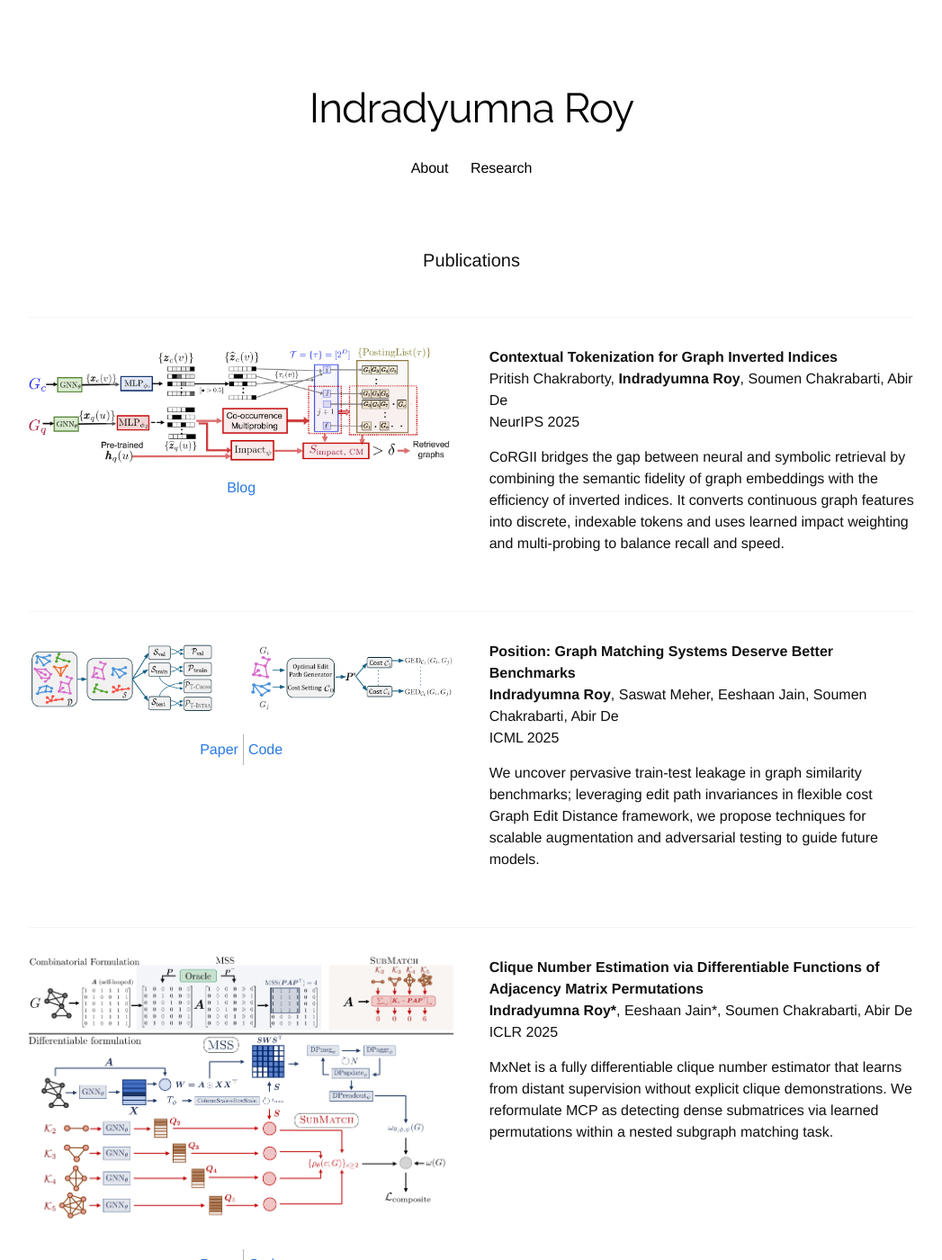
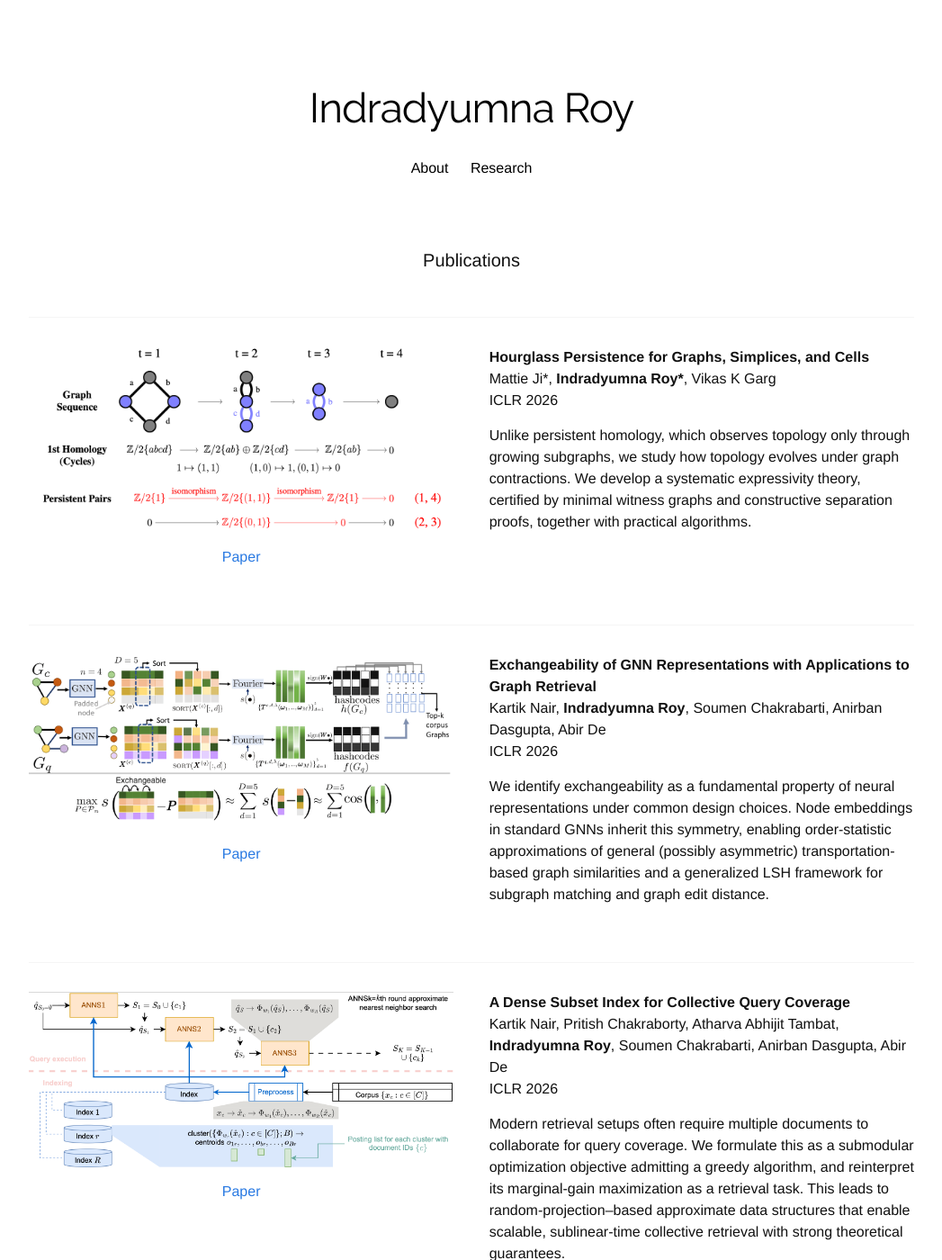
Before and after one commit to Indradyumna/indradyumna.github.io, a Jekyll site: the page built from research.html, in a window 1280 px wide and 1400 px high. Shown: the whole window at 90% size, without its empty margins (116-1163 px from the left). Built offline with Jekyll 4.4.1, drawn with Linux system fonts in a browser that asks for light colours; nearby versions of some CDN libraries; some web fonts are replaced; a style sheet for code colours, icons or effects is not loaded.

Commit message:
ICLR26 update

```diff
--- a/index.html
+++ b/index.html
@@ -7,6 +7,7 @@ title: "Indradyumna Roy"
 <div class="row">
 	<div class="seven columns">
 		<p> I am a PhD student at <a href="https://www.cse.iitb.ac.in/">CSE@IIT Bombay</a>, jointly advised by  <a href="https://abir-de.github.io/">Abir De</a> and <a href="https://www.cse.iitb.ac.in/~soumen">Soumen Chakrabarti</a>. </p>
+    Currently, I am also visiting <a href="https://people.csail.mit.edu/vgarg/">Vikas Garg</a> at <a href="https://quml.aalto.fi/about-us/">QuML Lab</a>@<a href="https://www.aalto.fi/en">Aalto University</a>
 
 		<p>  I design machine learning methods for predictive challenges on graphs, with a focus on neural graph retrieval. This currently involves developing deep learning models for solving graph combinatorial problems,  scalable retrieval methods with trainable hashing, and ensuring interpretability through explicit alignment-driven justifications.
 These techniques are applicable to multimodal retrieval involving graphs from diverse domains, such as knowledge graphs, scene graphs, social networks, and molecular graphs.</p>
@@ -26,14 +27,15 @@ These techniques are applicable to multimodal retrieval involving graphs from di
 
 <h1 class="page-heading">News</h1>
 <ul>
+  <li> Three papers [<a href="https://openreview.net/forum?id=mWN6cpA6Wr">1</a>, <a href="https://openreview.net/forum?id=HQcCd0laFq">2</a>,  <a href="https://openreview.net/forum?id=cUdODCFjUM">3</a>] accepted at ICLR 2026 </li>
   <li> Presenting a tutorial on <a href="https://cikm2025.org/program/tutorials#:~:text=Retrieval%20of%20Graph%20Structured%20Objects%3A%20Theory%20and%20Applications.">Retrieval of Graph Structured Objects: Theory and Applications</a> at <a href="https://cikm2025.org/">CIKM 2025</a> </li>
   <li> One <a href="https://pritishc.com/posts/2025/10/corgii-blog/">paper</a> accepted at NeurIPS 2025 </li>
   <li> Co-organizing Workshop on Differentiable Learning of Combinatorial Algorithms (<a href="https://sites.google.com/view/diffcoalg2025">DiffCoALG@NeurIPS 2025</a>) </li>
-  <li> Visiting Research Assistant with <a href="https://people.csail.mit.edu/vgarg/">Vikas Garg</a> at <a href="https://quml.aalto.fi/about-us/">QuML Lab</a>@<a href="https://www.aalto.fi/en">Aalto University</a> </li>
+  <!-- <li> Visiting Research Assistant with <a href="https://people.csail.mit.edu/vgarg/">Vikas Garg</a> at <a href="https://quml.aalto.fi/about-us/">QuML Lab</a>@<a href="https://www.aalto.fi/en">Aalto University</a> </li> -->
   <li> Updated <a href="/pdfs/IR_RS_25.pdf">Research Statement (Jun 2025)</a>; Previous <a href="/pdfs/IR_RS.pdf">Research Statement (May 2024)</a> </li>
   <li> Serving as a reviewer for NeurIPS 2025, ICLR 2026. </li>
   <li> Awarded the <a href=https://www.microsoft.com/en-us/research/academic-program/microsoft-research-india-phd-award/>Microsoft Research India PhD Award (2025)</a> </li>
-  <li> ICML 2025 position <a href="/pdfs/ICML25_POSITIONS.pdf">paper</a> on data leakage in graph matching benchmarks (with proposals for mitigation) </li>
+  <!-- <li> ICML 2025 position <a href="/pdfs/ICML25_POSITIONS.pdf">paper</a> on data leakage in graph matching benchmarks (with proposals for mitigation) </li> -->
   <!-- <li> Two papers [<a href="https://openreview.net/forum?id=DFSb67ksVr">1</a>, <a href="https://openreview.net/forum?id=5pd78GmXC6">2</a>] accepted at ICLR 2025 </li> -->
   <!-- <li> Awarded the <a href=https://research.google/programs-and-events/phd-fellowship/>Google PhD Fellowship (2024-25)</a> </li> -->
   <!-- <li> Two papers [<a href="/pdfs/EinsMatch.pdf">1</a>, <a href="/pdfs/GraphEDX.pdf">2</a>] accepted at NeurIPS 2024 </li> -->
--- a/research.html
+++ b/research.html
@@ -9,11 +9,76 @@ title: "Research Overview"
 
   <div class="row">
     <div class="six columns">
+      <img style="margin-top:0em" src="/images/contract.png">
+      <table>
+        <tr>
+          <td><a href="https://openreview.net/forum?id=mWN6cpA6Wr">Paper</a></td>
+        </tr>
+      </table>
+    </div>
+
+    <div class="six columns">
+
+      <b> Hourglass Persistence for Graphs, Simplices, and Cells </b>
+      <p> Mattie Ji*, <b>Indradyumna Roy*</b>, Vikas K Garg <br /> ICLR 2026  </p>
+      <p>Unlike persistent homology, which observes topology only through growing subgraphs, we study how topology evolves under graph contractions. We develop a systematic expressivity theory, certified by minimal witness graphs and constructive separation proofs, together with practical algorithms. </p>
+    </div>
+  </div>
+
+
+  <div class="divider"></div>
+
+  <div class="row">
+    <div class="six columns">
+      <img style="margin-top:0em" src="/images/ghash.png">
+      <table>
+        <tr>
+          <td><a href="https://openreview.net/forum?id=HQcCd0laFq">Paper</a></td>
+        </tr>
+      </table>
+    </div>
+
+    <div class="six columns">
+
+      <b> Exchangeability of GNN Representations with Applications to Graph Retrieval </b>
+      <p> Kartik Nair, <b>Indradyumna Roy</b>, Soumen Chakrabarti, Anirban Dasgupta, Abir De <br /> ICLR 2026  </p>
+      <p> We identify exchangeability as a fundamental property of neural representations under common design choices. Node embeddings in standard GNNs inherit this symmetry, enabling order-statistic approximations of general (possibly asymmetric) transportation-based graph similarities and a generalized LSH framework for subgraph matching and graph edit distance. </p>
+    </div>
+  </div>
+
+
+  <div class="divider"></div>
+
+  <div class="row">
+    <div class="six columns">
+      <img style="margin-top:0em" src="/images/DISCo.png">
+      <table>
+        <tr>
+          <td><a href="https://openreview.net/forum?id=cUdODCFjUM">Paper</a></td>
+        </tr>
+      </table>
+    </div>
+
+    <div class="six columns">
+
+      <b> A Dense Subset Index for Collective Query Coverage </b>
+      <p> Kartik Nair, Pritish Chakraborty, Atharva Abhijit Tambat, <b>Indradyumna Roy</b>, Soumen Chakrabarti, Anirban Dasgupta, Abir De <br /> ICLR 2026  </p>
+      <p> Modern retrieval setups often require multiple documents to collaborate for query coverage. We formulate this as a submodular optimization objective admitting a greedy algorithm, and reinterpret its marginal-gain maximization as a retrieval task. This leads to random-projection–based approximate data structures that enable scalable, sublinear-time collective retrieval with strong theoretical guarantees. </p>
+    </div>
+  </div>
+
+
+  <div class="divider"></div>
+
+  <div class="row">
+    <div class="six columns">
       <img style="margin-top:0em" src="/images/corgii_img.png">
       <table>
         <tr>
           <td><a href="https://pritishc.com/posts/2025/10/corgii-blog/">Blog</a></td>
-          <!-- <td><a href="TODO">Code</a></td> -->
+          <td><a href="https://arxiv.org/abs/2510.22479">Arxiv</a></td>
+          <td><a href="https://openreview.net/forum?id=BGwZsFLJFU">Paper</a></td>
+          <td><a href="https://github.com/structlearning/corgii">Code</a></td>
         </tr>
       </table>
     </div>
@@ -25,6 +90,7 @@ title: "Research Overview"
       <p> CoRGII bridges the gap between neural and symbolic retrieval by combining the semantic fidelity of graph embeddings with the efficiency of inverted indices. It converts continuous graph features into discrete, indexable tokens and uses learned impact weighting and multi-probing to balance recall and speed. </p>
     </div>
   </div>
+
 
 
   <div class="divider"></div>
```
Also changed, not shown: images/DISCo.png (added), images/contract.png (added), images/ghash.png (added), 2 other files.
